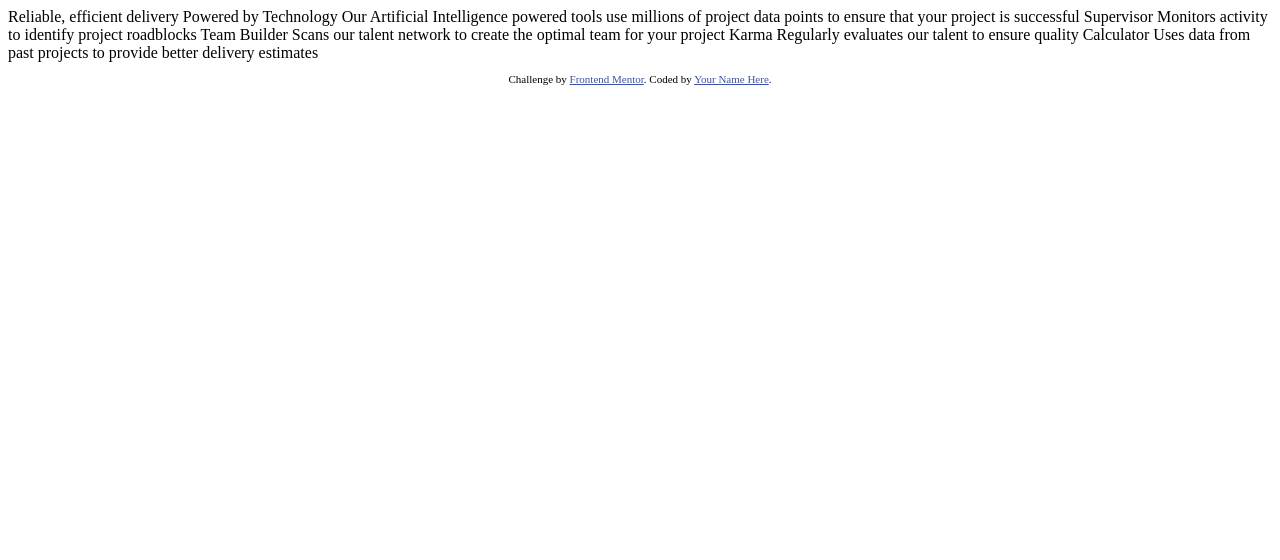
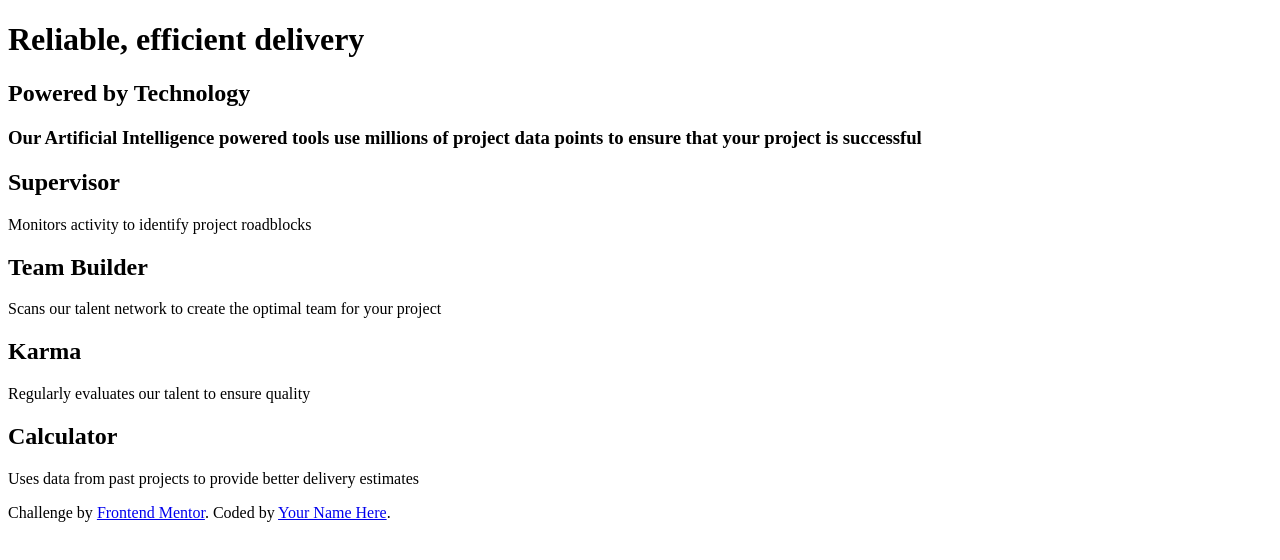
Before and after one commit to loerk/design-challenges, a plain HTML site: page four-card-feature-section-master/index.html in a window 1280 px wide. Drawn offline with Linux system fonts and the light colour scheme.

Commit message:
initial setup

```diff
--- a/four-card-feature-section-master/index.html
+++ b/four-card-feature-section-master/index.html
@@ -1,44 +1,63 @@
 <!DOCTYPE html>
 <html lang="en">
   <head>
-  <meta charset="UTF-8">
-  <meta name="viewport" content="width=device-width, initial-scale=1.0"> <!-- displays site properly based on user's device -->
+    <meta charset="UTF-8" />
+    <meta name="viewport" content="width=device-width, initial-scale=1.0" />
+    <!-- displays site properly based on user's device -->
 
-  <link rel="icon" type="image/png" sizes="32x32" href="./images/favicon-32x32.png">
+    <link
+      rel="icon"
+      type="image/png"
+      sizes="32x32"
+      href="./images/favicon-32x32.png"
+    />
 
     <title>Frontend Mentor | Four card feature section</title>
 
     <!-- Feel free to remove these styles or customise in your own stylesheet 👍 -->
-  <style>
-    .attribution { font-size: 11px; text-align: center; }
-    .attribution a { color: hsl(228, 45%, 44%); }
-  </style>
   </head>
   <body>
-
-  Reliable, efficient delivery
-  Powered by Technology
-
-  Our Artificial Intelligence powered tools use millions of project data points
-  to ensure that your project is successful
-
-  Supervisor
+    <header>
+      <h1>Reliable, efficient delivery</h1>
+      <h2 class="page-subHeader">Powered by Technology</h2>
+      <h3>
+        Our Artificial Intelligence powered tools use millions of project data
+        points to ensure that your project is successful
+      </h3>
+    </header>
+    <main>
+      <div class="card">
+        <h2 class="card-header">Supervisor</h2>
+        <p class="card-text">
           Monitors activity to identify project roadblocks
-
-  Team Builder
+        </p>
+      </div>
+      <div class="card">
+        <h2 class="card-header">Team Builder</h2>
+        <p class="card-text">
           Scans our talent network to create the optimal team for your project
-
-  Karma
+        </p>
+      </div>
+      <div class="card">
+        <h2 class="card-header">Karma</h2>
+        <p class="card-text">
           Regularly evaluates our talent to ensure quality
-
-  Calculator
+        </p>
+      </div>
+      <div class="card">
+        <h2 class="card-header">Calculator</h2>
+        <p class="card-text">
           Uses data from past projects to provide better delivery estimates
-
+        </p>
+      </div>
+    </main>
 
     <footer>
       <p class="attribution">
-      Challenge by <a href="https://www.frontendmentor.io?ref=challenge" target="_blank">Frontend Mentor</a>.
-      Coded by <a href="#">Your Name Here</a>.
+        Challenge by
+        <a href="https://www.frontendmentor.io?ref=challenge" target="_blank"
+          >Frontend Mentor</a
+        >. Coded by <a href="#">Your Name Here</a>.
       </p>
     </footer>
   </body>
```
Also changed, not shown: 1 other file. Lines whose indentation alone changed are shown as unchanged.
